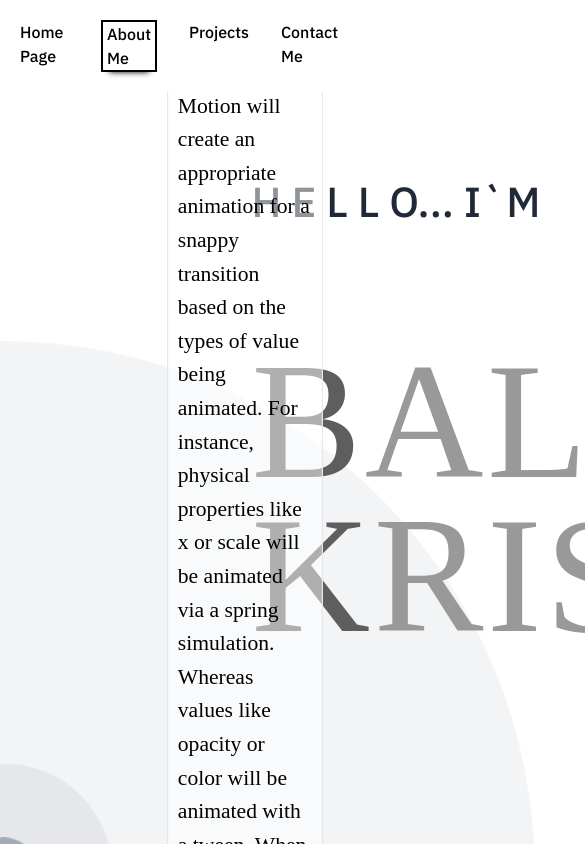
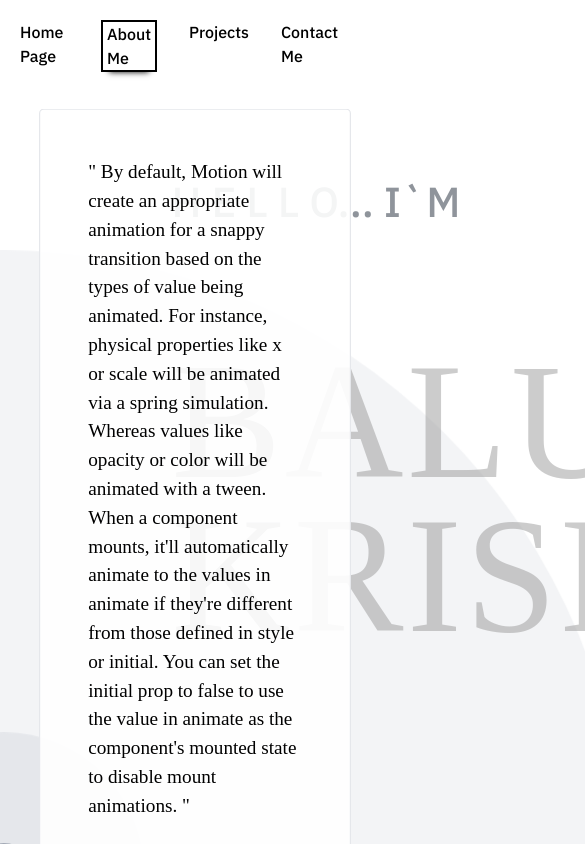
Before and after one commit to balukrs/personal-portfolio, a React (Create React App) app: page /about in a window 390 px wide. Shown: the top 844 px of the page, 585 px wide, since content can reach past the window. Built offline with nearby package versions, Linux system fonts and the light colour scheme.

Commit message:
responsive design started

```diff
--- a/public/index.html
+++ b/public/index.html
@@ -5,9 +5,9 @@
   <meta charset="utf-8" />
   <link rel="icon" href="%PUBLIC_URL%/favicon.ico" />
   <meta name="viewport" content="width=device-width, initial-scale=1" />
-  <!-- <link rel="stylesheet" href="https://cdnjs.cloudflare.com/ajax/libs/normalize/8.0.1/normalize.min.css"
+  <link rel="stylesheet" href="https://cdnjs.cloudflare.com/ajax/libs/normalize/8.0.1/normalize.min.css"
     integrity="sha512-NhSC1YmyruXifcj/KFRWoC561YpHpc5Jtzgvbuzx5VozKpWvQ+4nXhPdFgmx8xqexRcpAglTj9sIBWINXa8x5w=="
-    crossorigin="anonymous" referrerpolicy="no-referrer" /> -->
+    crossorigin="anonymous" referrerpolicy="no-referrer" />
   <link rel="preconnect" href="https://fonts.googleapis.com">
   <link rel="preconnect" href="https://fonts.gstatic.com" crossorigin>
   <link href="https://fonts.googleapis.com/css2?family=IBM+Plex+Sans:wght@200;300;500&display=swap" rel="stylesheet">
--- a/src/components/about/about.js
+++ b/src/components/about/about.js
@@ -169,7 +169,7 @@ const About = () => {
           style={{ zIndex: -4 }}
         ></motion.div>
       </div>
-      <div className="absolute left-20">
+      <div className="absolute left-20 md:opacity-50 md:left-0">
         <div className="flex flex-col">
           <div>
             <motion.h1
@@ -212,7 +212,7 @@ const About = () => {
         </div>
       </div>
       <motion.div
-        className="absolute z-10 w-1/3 h-auto p-2 text-lg bg-white bg-opacity-50 border rounded top-20 right-20 handwritting-font blur"
+        className="absolute z-10 w-1/3 h-auto p-2 m-auto text-lg bg-white bg-opacity-50 border rounded top-20 right-20 handwritting-font blur-2xl md:left-0 md:right-0 md:p-10 md:w-8/12 md:bg-opacity-90 md:text-base"
         variants={contVariants}
         initial="abouthide"
         animate={controls}
--- a/src/components/projects/grid.js
+++ b/src/components/projects/grid.js
@@ -61,9 +61,9 @@ const Grid = ({ layoutpos }) => {
     };
     return (
       <p>
-        {isReadMore ? text.slice(0, 210) : text}
+        {isReadMore ? text.slice(0, 200) : text}
         <span onClick={toggleReadMore} className="text-gray-300 cursor-pointer">
-          {isReadMore ? "...read more" : " show less"}
+          {isReadMore ? "..read more" : " show less"}
         </span>
       </p>
     );
@@ -96,13 +96,13 @@ const Grid = ({ layoutpos }) => {
     );
   };
 
-  const animeOrch1 = async () => {
-    await mainheadanime.start("headvisible");
-    await maingridanime.start("gridvisible");
+  const animeOrch1 = () => {
+    mainheadanime.start("headvisible");
+    maingridanime.start("gridvisible");
   };
-  const animeOrch2 = async () => {
-    await secondheadanime.start("headvisible");
-    await secondgridanime.start("gridvisible");
+  const animeOrch2 = () => {
+    secondheadanime.start("headvisible");
+    secondgridanime.start("gridvisible");
   };
 
   useLayoutEffect(() => {
@@ -225,12 +225,12 @@ const Grid = ({ layoutpos }) => {
               <img src={socket_logo} className="object-cover w-5/12" />
             </div>
             <ReadMore>
-              A chat application created with express JS and Socket IO. Users
-              can enter the chat room with an unique username thus enabling
-              realtime, bi-directional communication between web clients and
-              servers. A new browser window needs to be open to establish a
-              connection and add a new user. The user can leave or disconnect
-              from the chat room by closing the browser window.
+              A chat app created with express JS and Socket IO. Users can enter
+              the chat room with an unique username thus enabling realtime,
+              bi-directional communication between web clients and servers. A
+              new browser window needs to be open to establish a connection and
+              add a new user. The user can leave or disconnect from the chat
+              room by closing the browser window.
             </ReadMore>
           </div>
           <Btnnav stats={true} />
--- a/src/components/projects/main.js
+++ b/src/components/projects/main.js
@@ -54,7 +54,7 @@ const Projectmain = () => {
     });
     new Rellax(squareRef.current, {
       speed: 3,
-      center: false,
+      center: true,
       wrapper: null,
       round: true,
       vertical: true,
@@ -93,7 +93,7 @@ const Projectmain = () => {
       }
     };
 
-    window.addEventListener("scroll", handleScroll, { passive: true });
+    window.addEventListener("scroll", handleScroll);
 
     return () => {
       window.removeEventListener("scroll", handleScroll);
@@ -113,15 +113,16 @@ const Projectmain = () => {
           height: "200vh",
         }}
       >
-        <div
-          className="absolute z-10 left-1/2 overlay__normal"
+        <h1
+          className="absolute z-10 left-1/2 overlay__normal prj__icon"
           style={{
             transform: "translate(-50%, 20%)",
           }}
           ref={headRef}
         >
-          <motion.h1 className=" prj__icon">PROJECTS.</motion.h1>
-        </div>
+          PROJECTS.
+        </h1>
+
         <div
           className="flex w-2/4 m-auto bg-cover rounded-sm h-4/5"
           style={{
--- a/src/components/showcase/content.js
+++ b/src/components/showcase/content.js
@@ -62,7 +62,7 @@ const Content = () => {
         variants={testVariable}
         initial="hidden"
         animate={Control}
-        className="inline-block w-9/12 mt-2 bg-fixed rounded-r-lg h-5/6 animate-mymove backgroundEffect"
+        className="inline-block w-9/12 mt-2 bg-fixed rounded-r-lg h-5/6 animate-mymove backgroundEffect md:hidden"
         style={{
           backgroundImage: `url(${defimg})`,
         }}
@@ -72,7 +72,7 @@ const Content = () => {
         variants={testVariable}
         initial="hidden"
         animate="visible"
-        className="w-1/3 mt-2 ml-2 mr-2 overflow-hidden p-7 h-5/6 frostedcont"
+        className="w-1/3 mt-2 ml-2 mr-2 overflow-hidden p-7 h-5/6 frostedcont md:w-full"
       >
         <div className="flex flex-col items-center content-center ">
           <div className="flex justify-center">
--- a/src/components/showcase/loader.js
+++ b/src/components/showcase/loader.js
@@ -119,7 +119,7 @@ const Loader = ({ trigger }) => {
           initial="hidden"
           animate={img_1Control}
           exit="exitup"
-          className="w-1/3 mr-2 h-4/5"
+          className="w-1/3 mr-2  h-4/5"
           style={{
             backgroundImage: `url(${img1})`,
             backgroundSize: "cover",
@@ -181,7 +181,9 @@ const Loader = ({ trigger }) => {
           animate={messageControl}
           exit="messagehidden"
         >
-          <h1>Welcome to my portfolio website. </h1>
+          <h1 className="z-10 text-gray-500">
+            Welcome to my portfolio website
+          </h1>
         </motion.div>
       </div>
     </>
--- a/src/style/index.css
+++ b/src/style/index.css
@@ -84,32 +84,13 @@
     color: #bfbfbf;
   }
   .overlay__normal {
-    position: relative;
-    display: flex;
+    /* position: relative; */
     mix-blend-mode: difference;
   }
   .overlay__normal > * {
     z-index: 100;
   }
 
-  .overlay__normal:after {
-    content: "";
-    position: absolute;
-    margin: auto;
-    left: 0;
-    right: 0;
-    width: 50%;
-    height: 100%;
-    opacity: 0.5;
-  }
-  .baby__parah {
-    background: rgba(224, 224, 224, 0.65);
-    box-shadow: 0 8px 32px 0 rgba(31, 38, 135, 0.37);
-    backdrop-filter: blur(5px);
-    -webkit-backdrop-filter: blur(5px);
-    border-radius: 10px;
-    border: 1px solid rgba(255, 255, 255, 0.18);
-  }
   .cards {
     display: grid;
     grid-template-columns: repeat(auto-fit, minmax(300px, 1fr));
@@ -177,4 +158,7 @@
 }
 
 @layer base {
+  html {
+    scroll-behavior: smooth;
+  }
 }
--- a/tailwind.config.js
+++ b/tailwind.config.js
@@ -5,7 +5,21 @@ module.exports = {
     fontFamily: {
       ibm: ["IBM Plex Sans", "sans-serif"],
     },
-    screens: {},
+    screens: {
+      "2xl": { max: "1535px" },
+      // => @media (max-width: 1535px) { ... }
+
+      xl: { max: "1279px" },
+      // => @media (max-width: 1279px) { ... }
+
+      lg: { max: "1023px" },
+      // => @media (max-width: 1023px) { ... }
+
+      md: { max: "767px" },
+      // => @media (max-width: 767px) { ... }
+
+      sm: { max: "639px" },
+    },
     extend: {
       keyframes: {
         rubber: {
```
Also changed, not shown: 1 other file (tests, documents, lock files or other folders).
